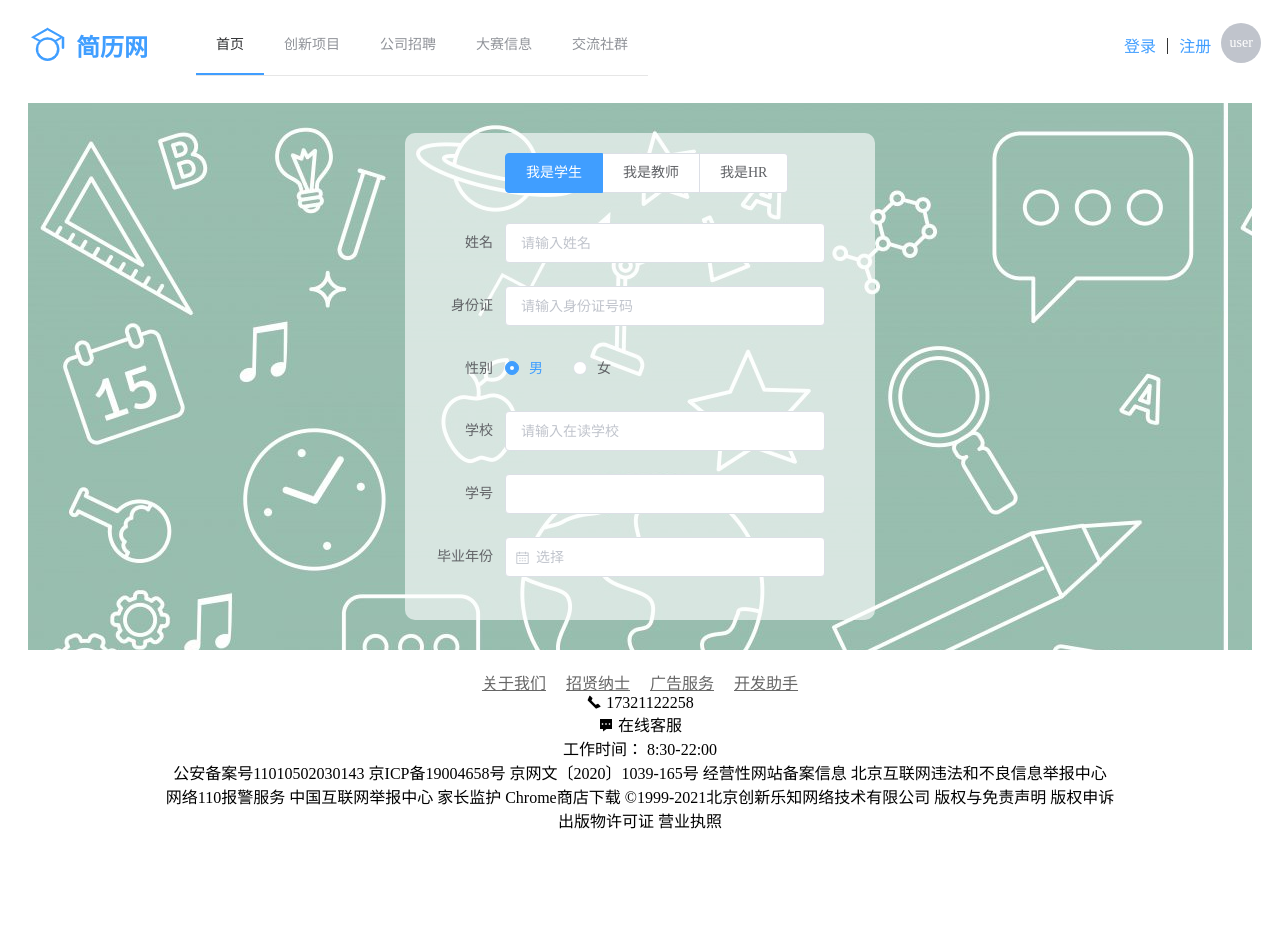
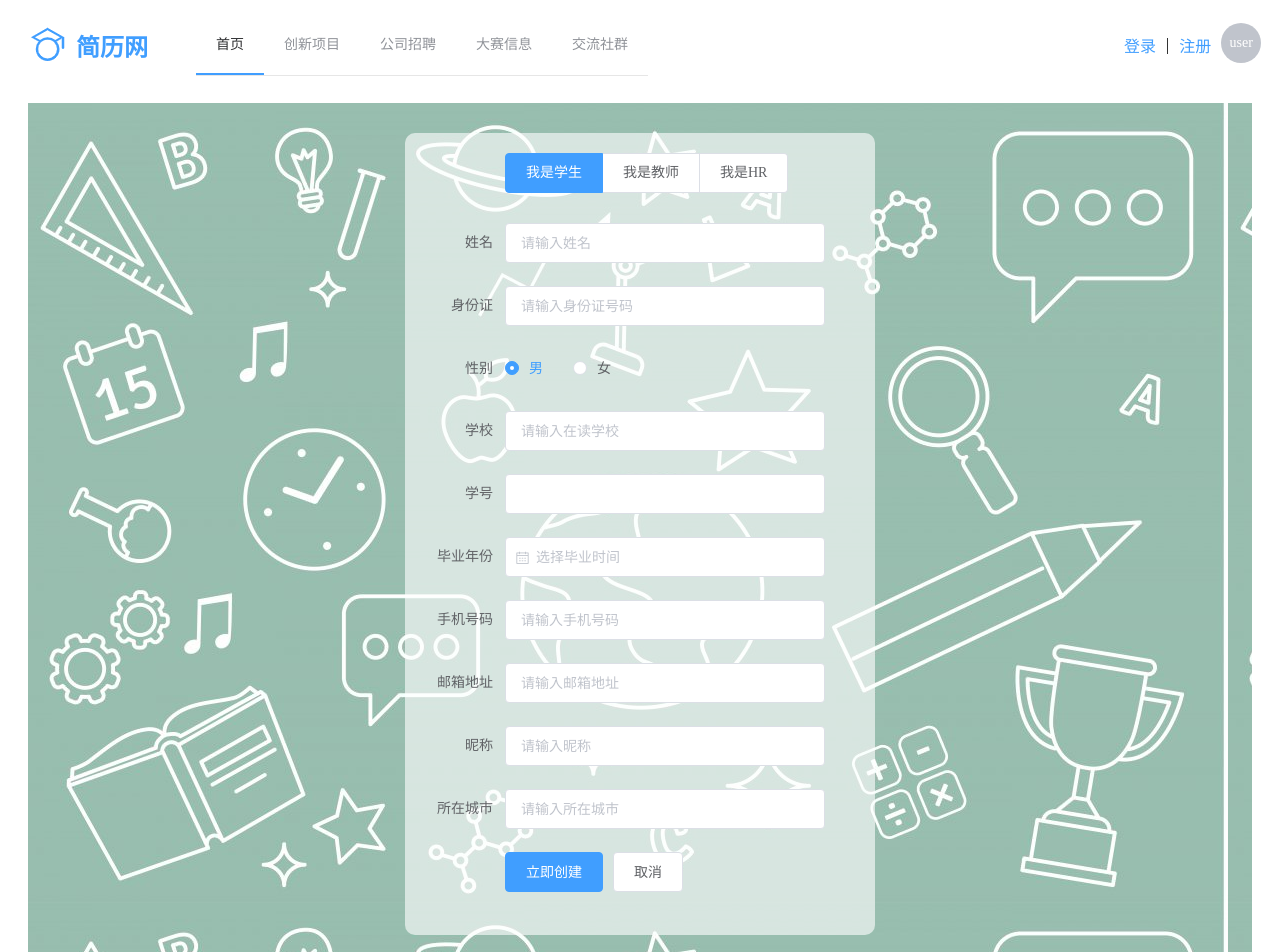
Before and after one commit to Cyria7/myapp, a Nuxt app: page /register in a window 1280 px wide. Shown: the top 952 px of the page. Before the commit the page ends 832 px from the top, so only its background shows below. Built offline with nearby package versions, Linux system fonts and the light colour scheme.

Commit message:
register.vue change

```diff
--- a/pages/register.vue
+++ b/pages/register.vue
@@ -30,7 +30,23 @@
               <el-input v-model="stuform.xh"> </el-input>
             </el-form-item>
             <el-form-item label="毕业年份">
-              <el-date-picker type="date" placeholder="选择" v-model="stuform.gradyear" style="width: 100%"></el-date-picker>
+              <el-date-picker type="date" placeholder="选择毕业时间" v-model="stuform.gradyear" style="width: 100%"></el-date-picker>
+            </el-form-item>
+            <el-form-item label="手机号码">
+              <el-input v-model="stuform.phone" placeholder="请输入手机号码"></el-input>
+            </el-form-item>
+            <el-form-item label="邮箱地址">
+              <el-input v-model="stuform.email" placeholder="请输入邮箱地址"></el-input>
+            </el-form-item>
+            <el-form-item label="昵称">
+              <el-input v-model="stuform.nickname" placeholder="请输入昵称"></el-input>
+            </el-form-item>
+            <el-form-item label="所在城市">
+              <el-input v-model="stuform.location" placeholder="请输入所在城市"></el-input>
+            </el-form-item>
+            <el-form-item>
+              <el-button type="primary" @click="onSubmit">立即创建</el-button>
+              <el-button>取消</el-button>
             </el-form-item>
           </el-form>
         </div>
@@ -59,5 +75,10 @@ export default {
       },
     }
   },
+  methods: {
+    onSubmit() {
+      console.log('submit')
+    },
+  },
 }
 </script>
```
